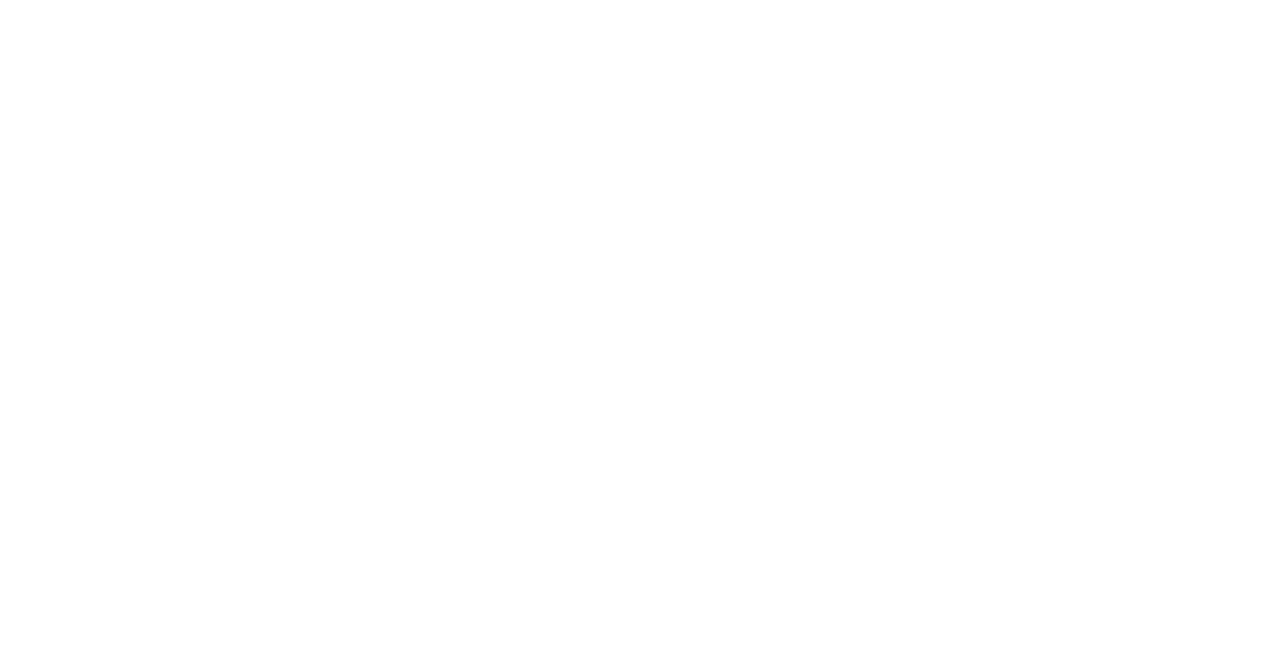
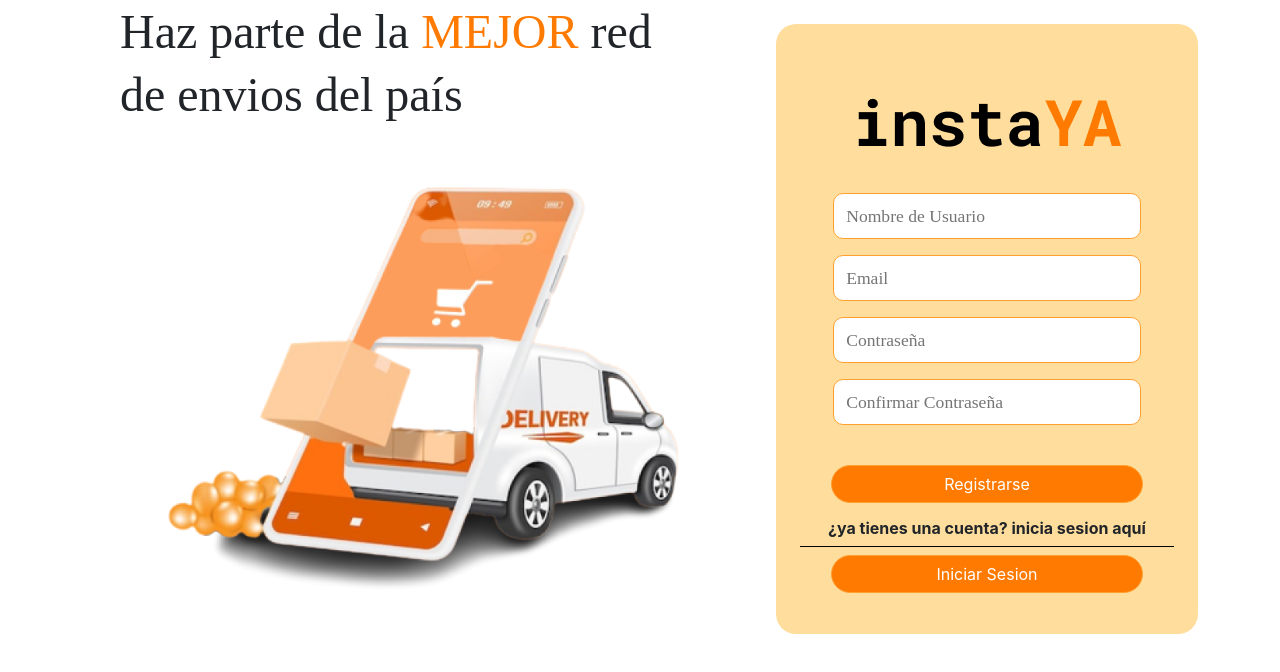
Before and after one commit to NicGual/instaya, a React (Create React App) app: page /registro in a window 1280 px wide. Before the commit this address had no page. Shown: the top 672 px of the page. Built offline with nearby package versions, Linux system fonts and the light colour scheme.

Commit message:
se terminaron las vistas de login y registro

```diff
--- a/src/App.js
+++ b/src/App.js
@@ -1,6 +1,7 @@
-import { BrowserRouter, Route, Routes } from 'react-router-dom';
+import { BrowserRouter, Route, Routes} from 'react-router-dom';
 import CustomInput from './components/CustomInput/CustomInput';
 import Login from './pages/Login/Login';
+import Registro from './pages/Registro/Registro';
 
 function App() {
   return (
@@ -9,7 +10,7 @@
 
         <Routes>
           <Route path="/login" element={<Login />} />
-          <Route path="/test" element={<CustomInput placeholder='placeholder'/>} />
+          <Route path="/registro" element={<Registro/>} />
         </Routes>
 
       </BrowserRouter>
--- a/src/components/CustomButton/CustomButton.jsx
+++ b/src/components/CustomButton/CustomButton.jsx
@@ -1,10 +1,12 @@
 import React from "react";
 import "./CustomButton.css"
-const CustomButton = ({type="", placeholder="", className=""}) => {
+const CustomButton = ({type="", placeholder="", className="", id="", onclick}) => {
     return(
         <>
             <div className={`${className} button-container`}>
-                <button className="custom-button" type={type}>
+                <button className="custom-button" id={id} type={type} onClick={(e)=> {
+
+                    onclick(e)}}>
                         {placeholder}
                 </button>
             </div>
--- a/src/components/CustomInput/CustomInput.jsx
+++ b/src/components/CustomInput/CustomInput.jsx
@@ -1,10 +1,10 @@
 import React from "react";
 import "./CustomInput.css"
-const CustomInput = ({type="text", placeholder=""}) => {
+const CustomInput = ({type="text", placeholder="", name="",  id=""}) => {
     return(
         <>
             <div>
-                <input className="custom-input" type={type} placeholder={placeholder}/>
+                <input className="custom-input" type={type} placeholder={placeholder} name={name} id={id}/>
             </div>
         </>
     )
--- a/src/pages/Login/Login.jsx
+++ b/src/pages/Login/Login.jsx
@@ -3,6 +3,16 @@
 import CustomInput from "../../components/CustomInput/CustomInput";
 import './Login.css'
 const Login = () => {
+    const iniciarSesion = (e) => {
+        e.preventDefault()
+        const formulario = {}
+        formulario.nombreUsuario= document.getElementById("usuario").value
+        formulario.contraseña= document.getElementById("contraseña").value
+        console.log(formulario)
+    }
+    const redireccionRegistro = () =>{
+        window.location.href="/registro"
+    }
     return (
         <>
             <div className="login-page d-flex container">
@@ -20,13 +30,13 @@
                     </div>
                     <form className="d-flex justify-content-center form-group row mb-5">
                         <div className=" mb-3 col-md-10">
-                            <CustomInput placeholder="Usuario" type="text"/>
+                            <CustomInput placeholder="Usuario" type="text" name="usuario" id="usuario"/>
                         </div>
                         <div className=" mb-3 col-md-10">
-                            <CustomInput placeholder="Contraseña" type="password"/>
+                            <CustomInput placeholder="Contraseña" type="password" name="contraseña" id="contraseña"/>
                         </div>
                         <div class="row d-flex justify-content-center mb-4 mt-4">
-                            <CustomButton className="col-md-10" type="submit" placeholder="Iniciar Sesion"/>
+                            <CustomButton className="col-md-10" type="submit" placeholder="Iniciar Sesion" onclick={iniciarSesion}/>
                         </div>
                     </form>
                     <div className="row d-flex justify-content-center mt-5">
@@ -34,7 +44,7 @@
                             <h6 className="crear-cuenta-frase p-2 fw-bold">¿no tienes una cuenta? crea una ahora mismo</h6>
                         </div>
                         <div class="row d-flex justify-content-center mb-4">
-                            <CustomButton className="col-md-10"  placeholder="Crear Cuenta"/>
+                            <CustomButton className="col-md-10"  placeholder="Crear Cuenta" onclick={redireccionRegistro}/>
                         </div>
                     </div>
                 </section>
--- /dev/null
+++ b/src/pages/Registro/Registro.css
@@ -0,0 +1,27 @@
+.frase-registro h2 {
+    font-family: 'Roboto Mono';
+    font-weight: 400;
+    font-size: 48px;
+    line-height: 63px;
+
+    position: absolute;
+    width: 589px;
+    height: 120px;
+    left: 120px;
+    top: 0px;
+}
+
+.frase-registro h2 span {
+    color: #FF7A00;
+}
+
+.registro-foto{
+    width: 100%;
+}
+
+.registro-form {
+    background-color: #FFDE9D;
+    border-radius: 20px;
+    width: 497px;
+    height: 610px;
+}
--- /dev/null
+++ b/src/pages/Registro/Registro.jsx
@@ -0,0 +1,62 @@
+import React from "react";
+import CustomButton from "../../components/CustomButton/CustomButton";
+import CustomInput from "../../components/CustomInput/CustomInput";
+import './Registro.css'
+const Registro = () => {
+    const registrarse = (e) => {
+        e.preventDefault()
+        const formulario = {}
+        formulario.nombreUsuario= document.getElementById("nombreUsuario").value
+        formulario.email= document.getElementById("email").value
+        formulario.contraseña= document.getElementById("contraseña").value
+        console.log(formulario)
+    }
+    const redireccionLogin = () =>{
+        window.location.href="/login"
+    }
+    return (
+        <>
+            <div className="registro-page d-flex container">
+                <section className="m-8">
+                    <div className="frase-registro">
+                        <h2>Haz parte de la <span>MEJOR</span> red de envios del país</h2>
+                    </div>
+                    <div className="p-4">
+                        <img className="registro-foto pt-4" src="registro-instaya.png" alt="delivery" />
+                    </div>
+                </section>
+                <section className="registro-form mt-4 p-4">
+                    <div className="logo d-flex justify-content-center mb-3 mt-3">
+                        <img src="logo.png" alt="logo" />
+                    </div>
+                    <form className="d-flex justify-content-center form-group row mb-1">
+                        <div className=" mb-3 col-md-10">
+                            <CustomInput placeholder="Nombre de Usuario" type="text" name="nombreUsuario" id="nombreUsuario"/>
+                        </div>
+                        <div className=" mb-3 col-md-10">
+                            <CustomInput placeholder="Email" type="text" name="email" id="email"/>
+                        </div>
+                        <div className=" mb-3 col-md-10">
+                            <CustomInput placeholder="Contraseña" type="password" name="contraseña" id="contraseña"/>
+                        </div>
+                        <div className=" mb-3 col-md-10">
+                            <CustomInput placeholder="Confirmar Contraseña" type="password" name="confirmarContraseña" id="confirmarContraseña"/>
+                        </div>
+                        <div className="row d-flex justify-content-center mb-1 mt-4">
+                            <CustomButton className="col-md-10" type="submit" placeholder="Registrarse" onclick={registrarse}/>
+                        </div>
+                    </form>
+                    <div className="row d-flex justify-content-center mt-1">
+                        <div className="text-center">
+                            <h6 className="crear-cuenta-frase p-2 fw-bold">¿ya tienes una cuenta? inicia sesion aquí</h6>
+                        </div>
+                        <div className="row d-flex justify-content-center mb-4">
+                            <CustomButton className="col-md-10"  placeholder="Iniciar Sesion" onclick={redireccionLogin}/>
+                        </div>
+                    </div>
+                </section>
+            </div>
+        </>
+    )
+}
+export default Registro
```
Also changed, not shown: src/components/Test/Test.js (deleted, +0 -10 lines), public/registro-instaya.png (added).
